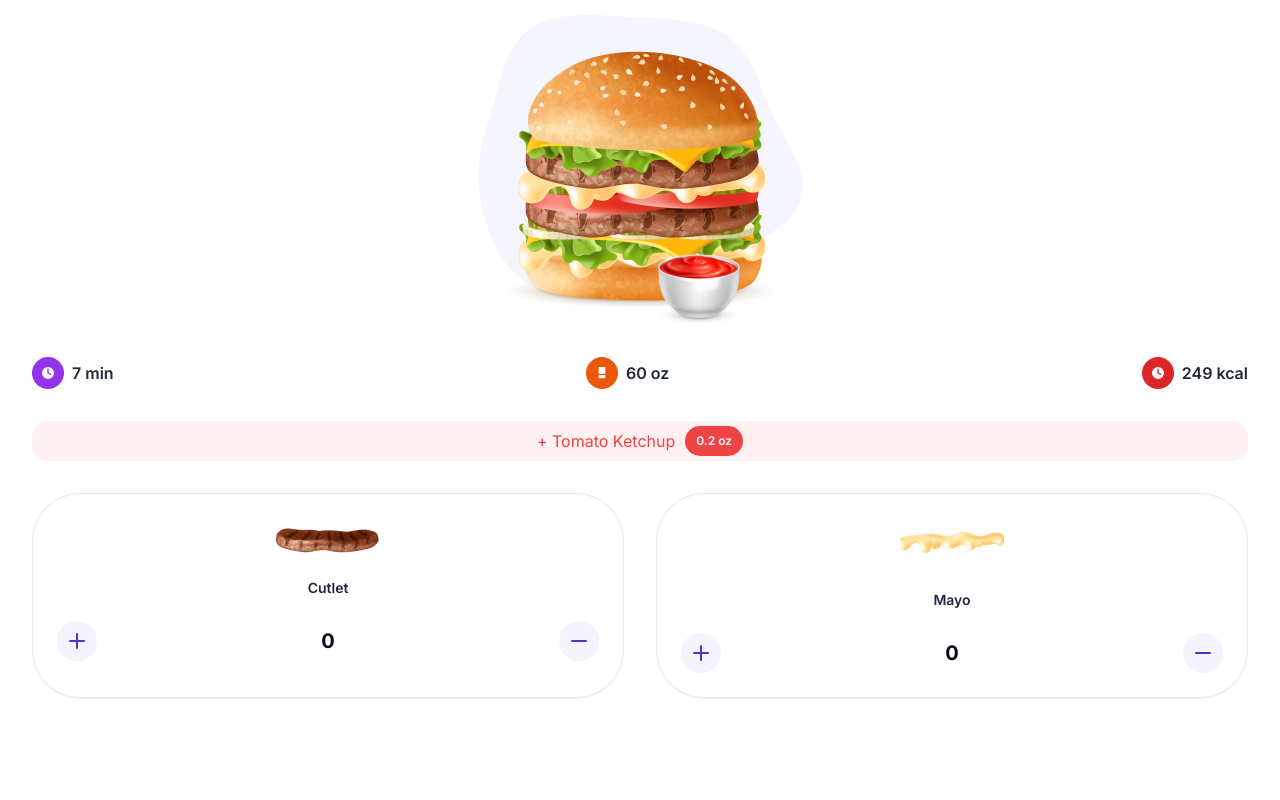
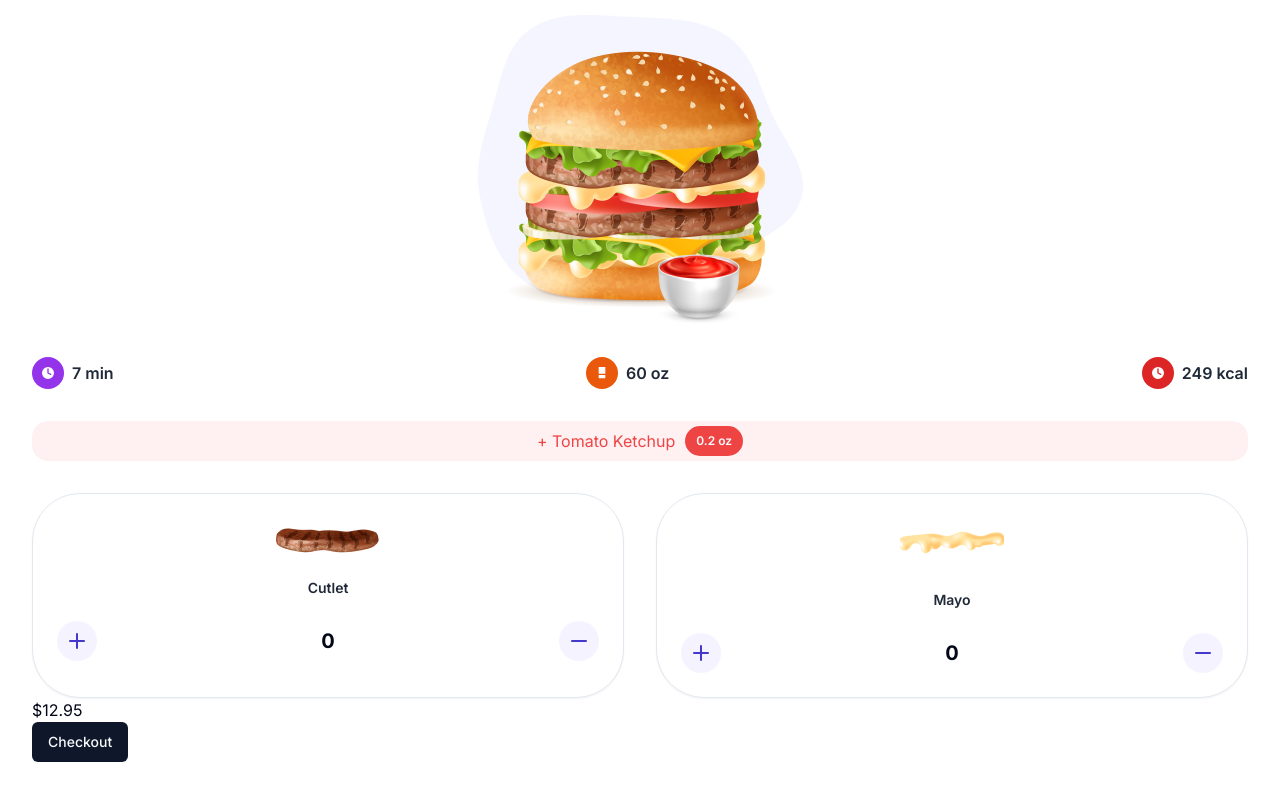
Before and after one commit to Alek30k/Make-Your-Burguer, a Next.js app: page / in a window 1280 px wide. Shown: the part 764-1564 px from the top of the page. Built offline with nearby package versions, Linux system fonts and the light colour scheme.

Commit message:
last commit

```diff
--- a/components/cart/cart-main.tsx
+++ b/components/cart/cart-main.tsx
@@ -28,7 +28,7 @@ const CartMain = () => {
           0.2 oz
         </Badge>
       </Button>
-      <div className="grid grid-cols-2 gap-x-8 mt-8">
+      <section className="grid grid-cols-2 gap-x-8 mt-8">
         <CartIngredient
           src="/images/burger/sm/cutlet.png"
           alt="cutlet"
@@ -39,7 +39,12 @@ const CartMain = () => {
           alt="mayo"
           title="Mayo"
         />
-      </div>
+      </section>
+
+      <section>
+        <p>$12.95</p>
+        <Button>Checkout</Button>
+      </section>
     </div>
   );
 };
```
